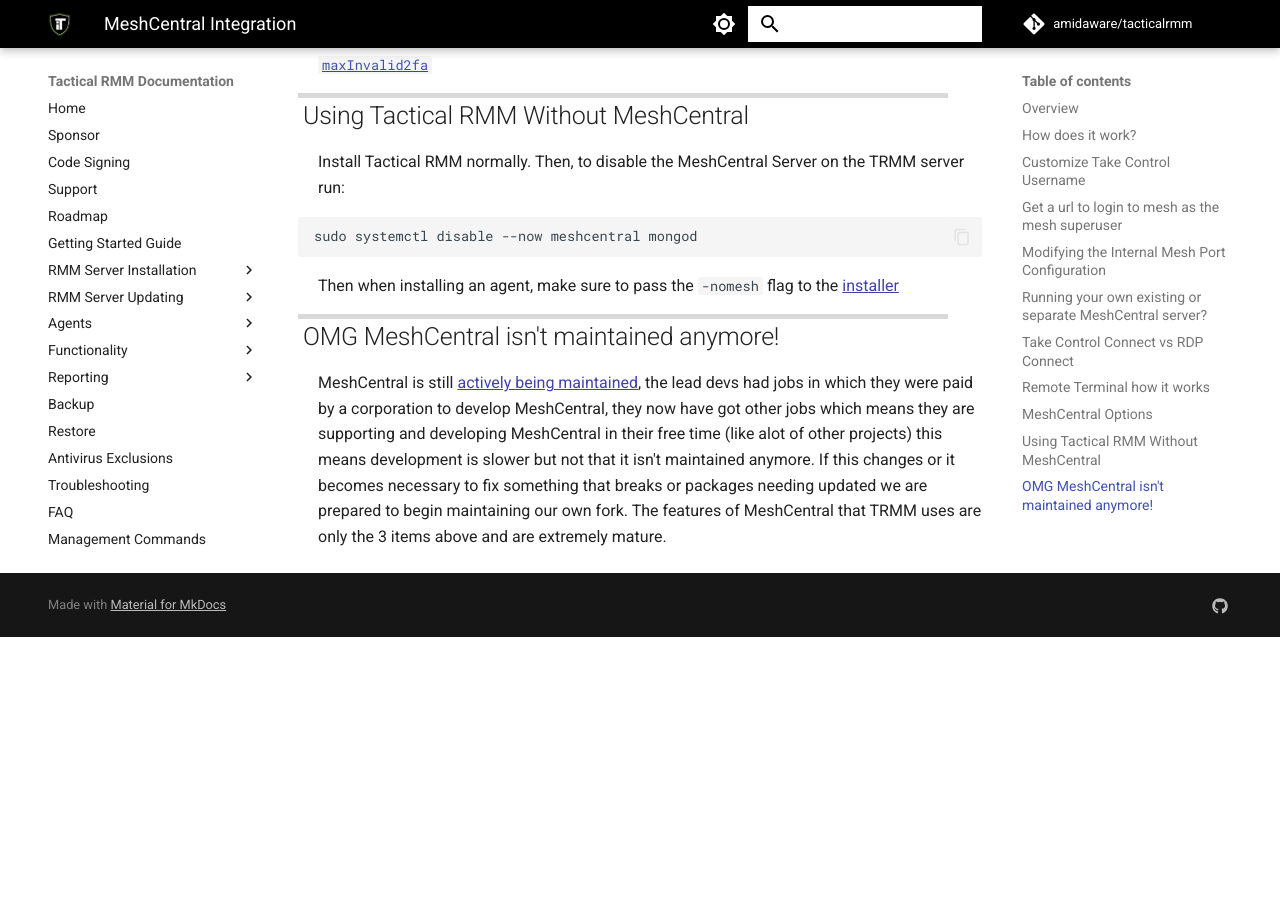
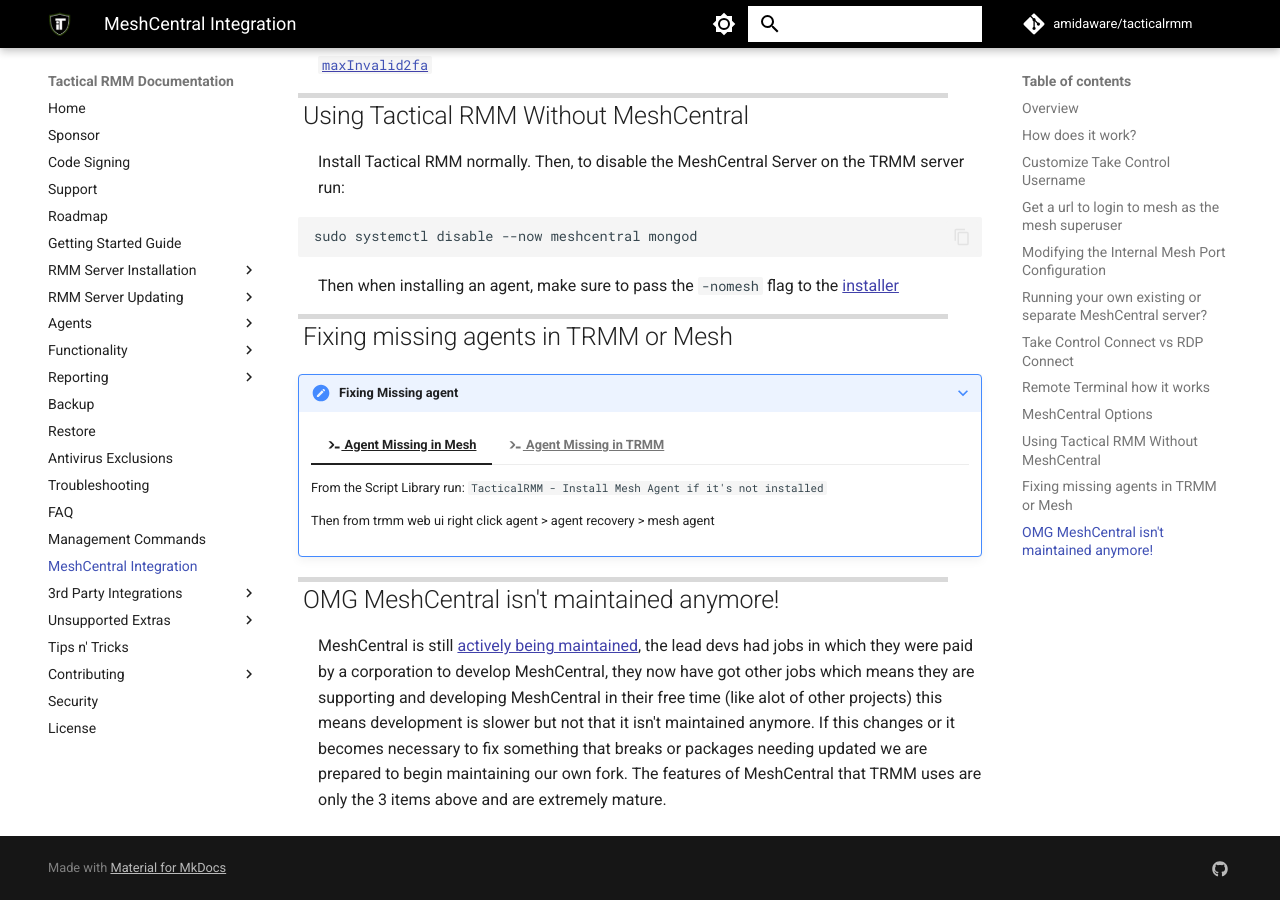
Before and after one commit to amidaware/trmm-docs, an MkDocs documentation site: the page built from docs/mesh_integration.md, in a window 1280 px wide and 900 px high, scrolled down 3784 px. Built offline with MkDocs 1.6.1 and Material for MkDocs 9.7.7, drawn with Linux system fonts in a browser that asks for light colours; comment, search, counter and statistics services are not loaded; before the commit the page ends 4421 px from its top, so only the background shows below that.

Commit message:
Fixing agents

```diff
--- a/docs/mesh_integration.md
+++ b/docs/mesh_integration.md
@@ -123,6 +123,22 @@
 
 Then when installing an agent, make sure to pass the `-nomesh` flag to the [installer](install_agent.md#optional-installer-args)
 
+## Fixing missing agents in TRMM or Mesh
+
+???+ note "Fixing Missing agent"
+
+    === ":material-console-line: Agent Missing in Mesh"
+
+        From the Script Library run: `TacticalRMM - Install Mesh Agent if it's not installed`
+
+        Then from trmm web ui right click agent > agent recovery > mesh agent
+
+    === ":material-console-line: Agent Missing in TRMM"
+
+        Use mesh to run the trmm agent installer with the `--nomesh` flag.
+
+        Then from trmm web ui right click agent > agent recovery > mesh agent
+
 ## OMG MeshCentral isn't maintained anymore!
 
 MeshCentral is still [actively being maintained](https://meshcentral2.blogspot.com/2023/10/meshcentral-windows-arm64-nodejs-v11.html), the lead devs had jobs in which they were paid by a corporation to develop MeshCentral, they now have got other jobs which means they are supporting and developing MeshCentral in their free time (like alot of other projects) this means development is slower but not that it isn't maintained anymore. If this changes or it becomes necessary to fix something that breaks or packages needing updated we are prepared to begin maintaining our own fork. The features of MeshCentral that TRMM uses are only the 3 items above and are extremely mature.
```
